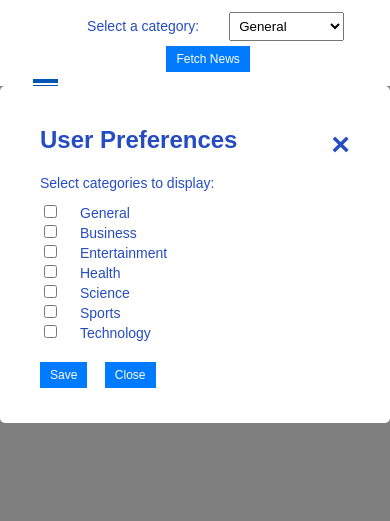
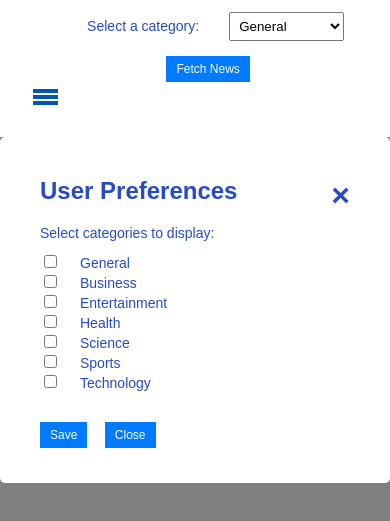
Before and after one commit to cou23001/CentralNews, a website: page src/index.html in a window 390 px wide. Both pictures are taken after a click on the element 45 px from the left and 136 px from the top of the page. Shown: the part 49-570 px from the top of the page. Drawn offline with Linux system fonts and the light colour scheme; no server answers.

Commit message:
Update menu position

```diff
--- a/src/css/style.css
+++ b/src/css/style.css
@@ -380,7 +380,7 @@ button:hover {
     button {
         padding: 6px 10px;
         font-size: 12px;
-        margin-top: 5px;
+        margin-top: 15px;
         margin-right: 5px;
     }
 
@@ -412,6 +412,6 @@ button:hover {
     }
 
     .modal {
-        top: 16%
+        top: 22%
     }
 }
```
